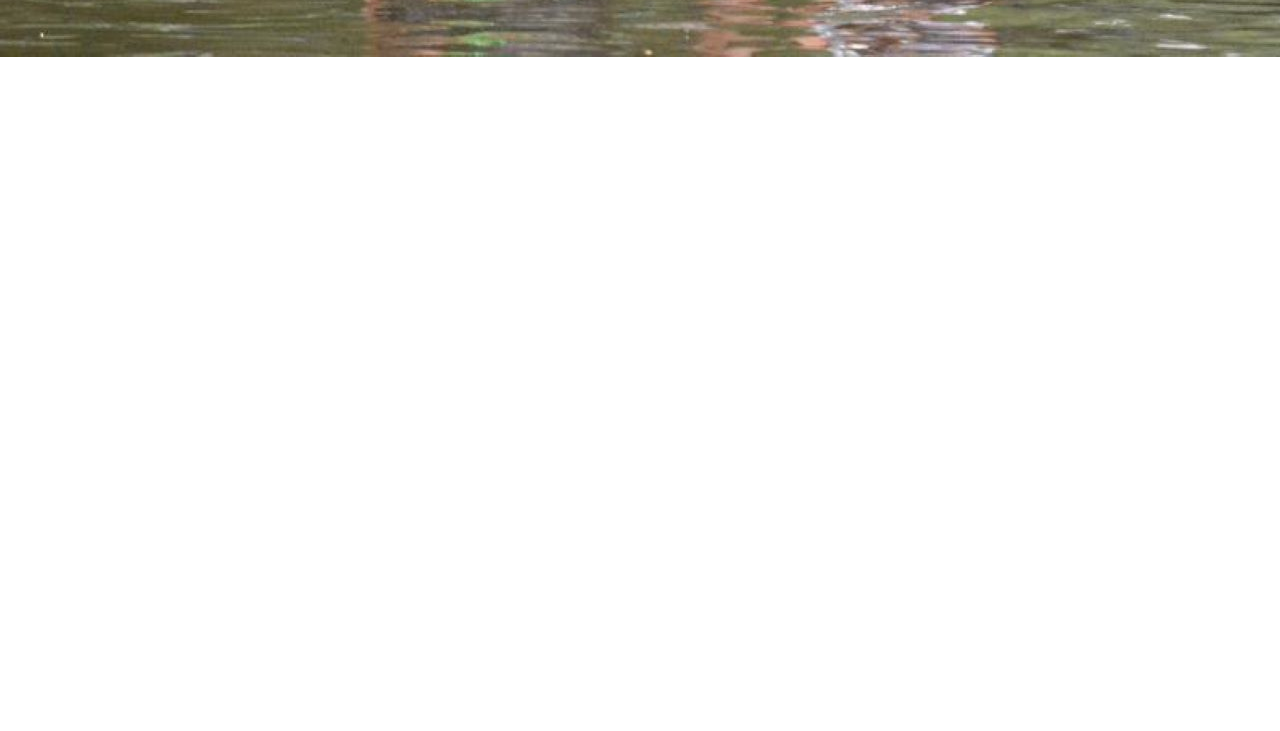
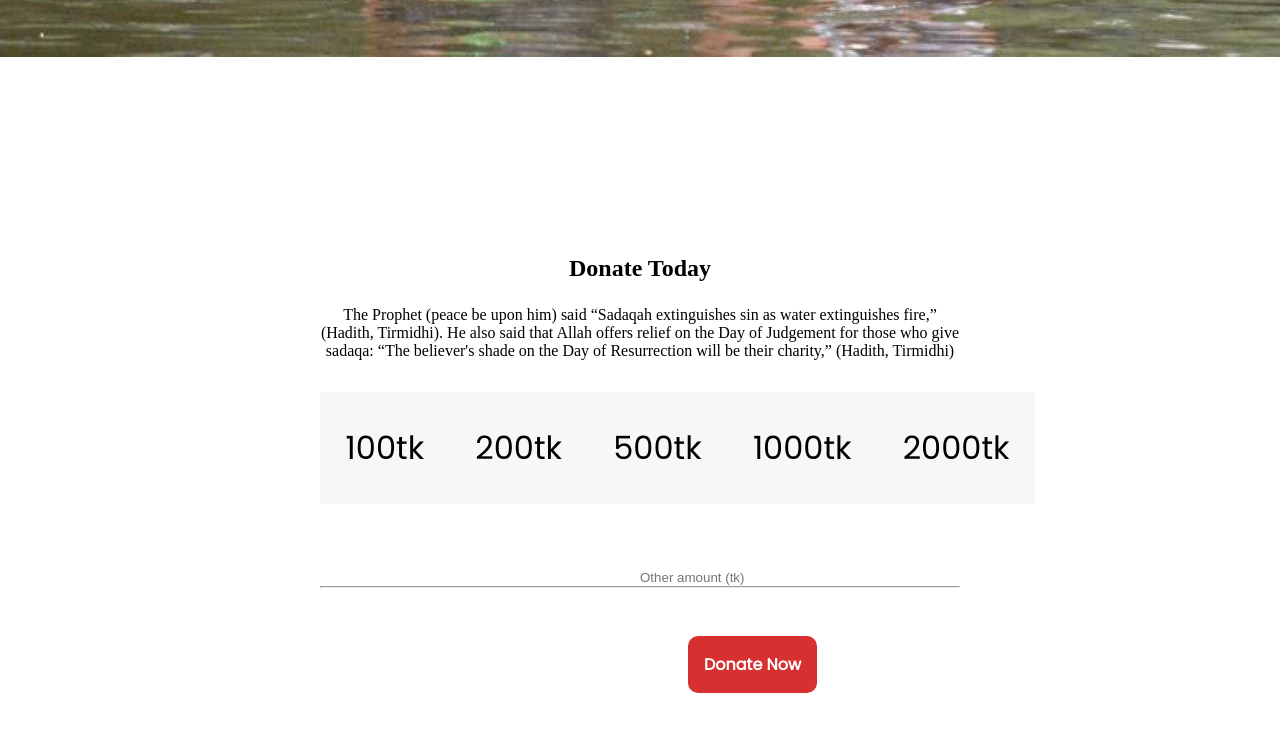
Before and after one commit to yatohajime/donation-web, a plain HTML site: page index.html in a window 1280 px wide. Shown: the part 871-1602 px from the top of the page. Drawn offline with Linux system fonts and the light colour scheme; a web font is replaced by a local one.

Commit message:
donate area

```diff
--- a/index.html
+++ b/index.html
@@ -10,7 +10,7 @@
 <body>
     <section>   <!--first section start-->
         <div class="container">
-            <div class="landing-content">
+            <div class="center-content">
                 <h1>It's our duty to help those <span class="color-block">In Need</span></h1>
                 <p>The recent flood disaster striking Sylhet has left each individual in insufferable
                     pain. Home's destroyed, food contaminated, income & education put on halt and soo much
@@ -20,5 +20,26 @@
             </div>
         </div>
     </section>  <!--first section end-->
+
+    <section>   <!--second section start-->
+        <div class="center-content">
+            <div class="motivate-donation">
+                <h2>Donate Today</h2>
+                <p>The Prophet (peace be upon him) said “Sadaqah extinguishes sin as water extinguishes fire,” (Hadith, Tirmidhi). He also said that Allah offers relief on the Day of Judgement for those who give sadaqa: “The believer's shade on the Day of Resurrection will be their charity,” (Hadith, Tirmidhi)</p>
+            </div>
+            <ul class="flexible-container">
+                <li class="flex-item">100tk</li>
+                <li class="flex-item">200tk</li>
+                <li class="flex-item">500tk</li>
+                <li class="flex-item">1000tk</li>
+                <li class="flex-item">2000tk</li>
+            </ul>
+            <input class="input-styling" type="text" placeholder="Other amount (tk)">
+            <hr>
+            <button class="btn">Donate Now</button>
+        </div>
+    </section>  <!--second section end-->
+
+    <div class="extra-bottomSpace"></div>
 </body>
 </html>
--- a/style.css
+++ b/style.css
@@ -1,7 +1,7 @@
 /* font import link */
 @import url('https://fonts.googleapis.com/css2?family=Joan&family=Poppins&display=swap');
 
-/* gobal style */
+/* global style */
 *{
     margin: 0;
     padding: 0;
@@ -19,22 +19,38 @@ h1 {
     line-height: 1em;
 }
 
+ul {
+    list-style: none;
+}
+
+.flex-item:hover {
+    /* background-color: #ddb5b5; */
+    border: 3px solid #ddb5b5;
+    color: #d63031;
+    transition: all 0.3s ease;
+    border-radius: 10px;
+    cursor: pointer;
+}
 
 /* utility classes */
 
-
-/* landing content area */
-.landing-content {  /* center the content */
+.center-content {  /* center the content */
     margin: 0 auto;
     width: 50%;
 }
+
+.extra-bottomSpace {
+    margin-bottom: 20em;
+}
+
+/* landing content area styling */
 
 .container {    /* setup the background image */
     background-image: url('background-images/donation4(3).jpg');
     background-repeat: no-repeat;
     padding-top: 200px;
     padding-bottom: 390px;
-    margin-bottom: 50%;
+    margin-bottom: 0.5em;
 }
 
 .container p {  /* position and style the paragraph area */
@@ -45,7 +61,7 @@ h1 {
     font-size: 2rem;
 }
 
-.btn {
+.btn {      /* setup the button */
     font-family: 'Poppins', sans-serif;
     font-size: 1rem;
     font-weight: bold;
@@ -56,7 +72,7 @@ h1 {
     border: none;
     border-radius: 10px;
     position: absolute;
-    left: 35em;
+    left: 40em;
     cursor: pointer;
 }
 
@@ -64,3 +80,33 @@ h1 {
     display: block;
     color: #d63031;
 }
+
+/* donation area styling */
+
+.flexible-container {   /* align whole donation area to the center */
+    display: flex;
+    justify-content: space-between;
+}
+
+.motivate-donation {    /* only centering h2 & paragraph */
+    text-align: center;
+    margin-bottom: 2em;
+}
+
+.motivate-donation h2 {
+    margin-bottom: 1em;
+}
+
+.flex-item {    /* spacing li elements & additional styling */
+    background-color: rgb(249, 246, 246);
+    font-family: 'Poppins', sans-serif;
+    font-size: 2em;
+    padding: 1em 0.8em;
+    margin-bottom: 2em;
+}
+
+.input-styling {
+    border: none;
+    position: relative;
+    left: 24em;
+}
```
Also changed, not shown: background-images/donation1.jpg (deleted), background-images/donation10.jpg (deleted), background-images/donation11.jpg (deleted), background-images/donation13.jpg (deleted), background-images/donation2.jpg (deleted), background-images/donation4.jpg (deleted), background-images/donation5.jpg (deleted), background-images/donation6.jpg (deleted), background-images/donation7.jpg (deleted), background-images/donation8.jpg (deleted), background-images/donation9.jpg (deleted), 1 other file.
